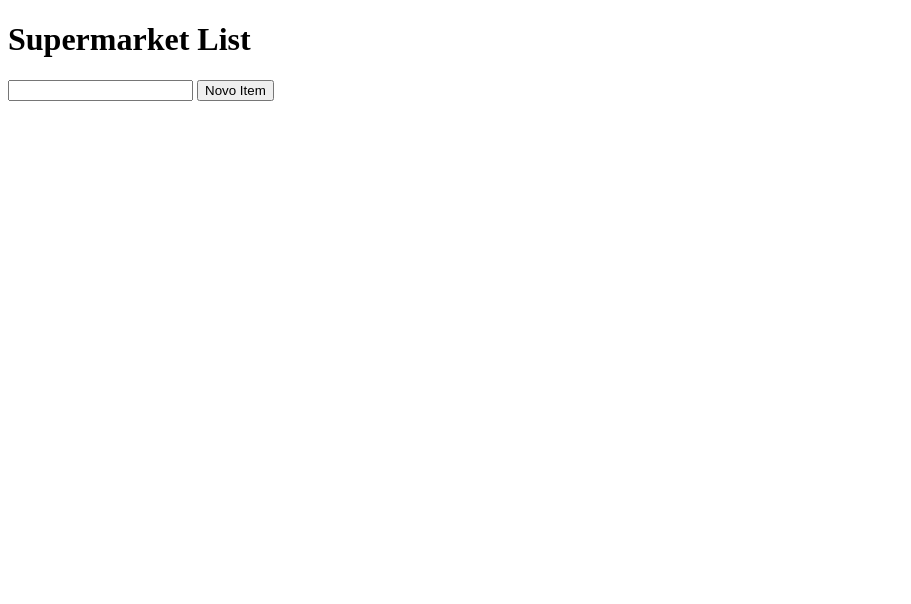
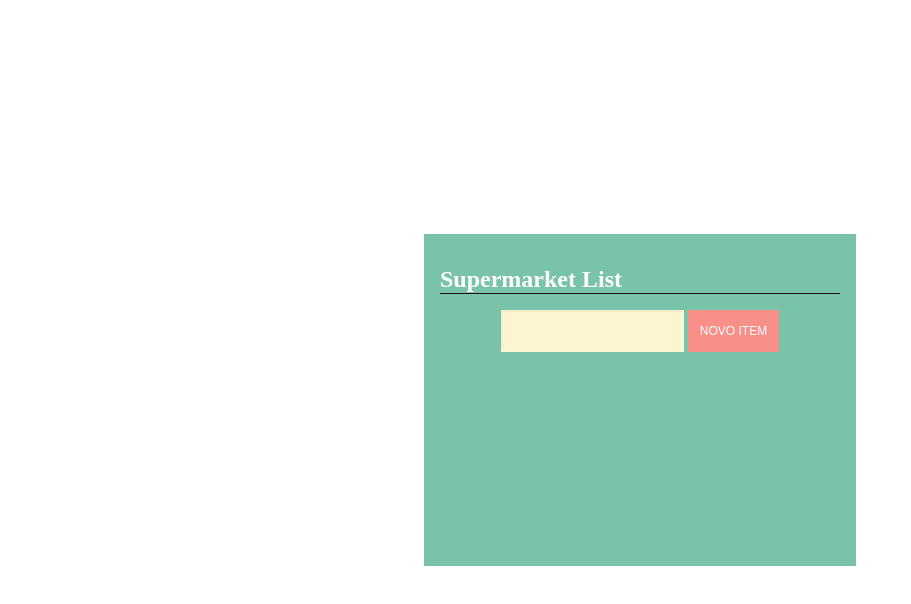
Before and after one commit to danielest-web/supermarket-list, a plain HTML site: page index.html in a window 1280 px wide. Shown: the whole page, without its empty margins (0-911 px from the left). Drawn offline with Linux system fonts and the light colour scheme; a web font is replaced by a local one.

Commit message:
estilizando a pagina

```diff
--- a/css/style.css
+++ b/css/style.css
@@ -0,0 +1,77 @@
+body {
+  margin: 0;
+}
+.app {
+  display: flex;
+  align-items: center;
+  justify-content: center;
+  width: 100vw;
+  min-height: 100vh;
+}
+.todo-list {
+  background-color: #79c3aa;
+  font-family: "Space Mono", monospace;
+  padding: 1rem;
+  min-width: 400px;
+  min-height: 300px;
+}
+
+.title {
+  border-bottom: 1px solid rgba(31, 14, 26);
+  font-size: 1.5rem;
+  font-family: "BioRhyme", serif;
+  color: #fff;
+}
+.form {
+  display: flex;
+  justify-content: center;
+}
+
+.form-input,
+.form-button {
+  border-radius: 0;
+  padding: 0.75rem;
+  font-size: 0.75rem;
+}
+.form-input {
+  outline: none;
+  background-color: #fbf6d0;
+  border-color: rgba(255, 255, 255, 0.1);
+}
+.form-button {
+  border: 1px;
+  background-color: #f88f89;
+  text-transform: uppercase;
+  cursor: pointer;
+  margin-left: 0.25rem;
+  color: #fff;
+}
+.form-button:hover {
+  color: #f6f1d1;
+  background: rgba(246, 241, 209, 0.1);
+  border: 1px solid #fff;
+}
+.list {
+  padding: 0;
+  list-style: none;
+  width: 100%;
+}
+.task {
+  background-color: rgba(238, 194, 118, 0.5);
+  color: #2c3e50;
+  display: flex;
+  justify-content: space-between;
+  margin-bottom: 0.5rem;
+  padding: 1rem 3rem;
+}
+.tast.done .content {
+  color: #923136;
+  text-decoration: line-through;
+}
+
+.check-button,
+.delete-button {
+  background-color: #f6f1d1;
+  border: none;
+  cursor: pointer;
+}
--- a/index.html
+++ b/index.html
@@ -22,7 +22,9 @@
           <input class="form-input" type="text" data-form-input />
           <button class="form-button" data-form-button>Novo Item</button>
         </form>
-        <ul class="list" data-list></ul>
+        <ul class="list" data-list>
+          <li></li>
+        </ul>
       </div>
     </div>
   </body>
```
